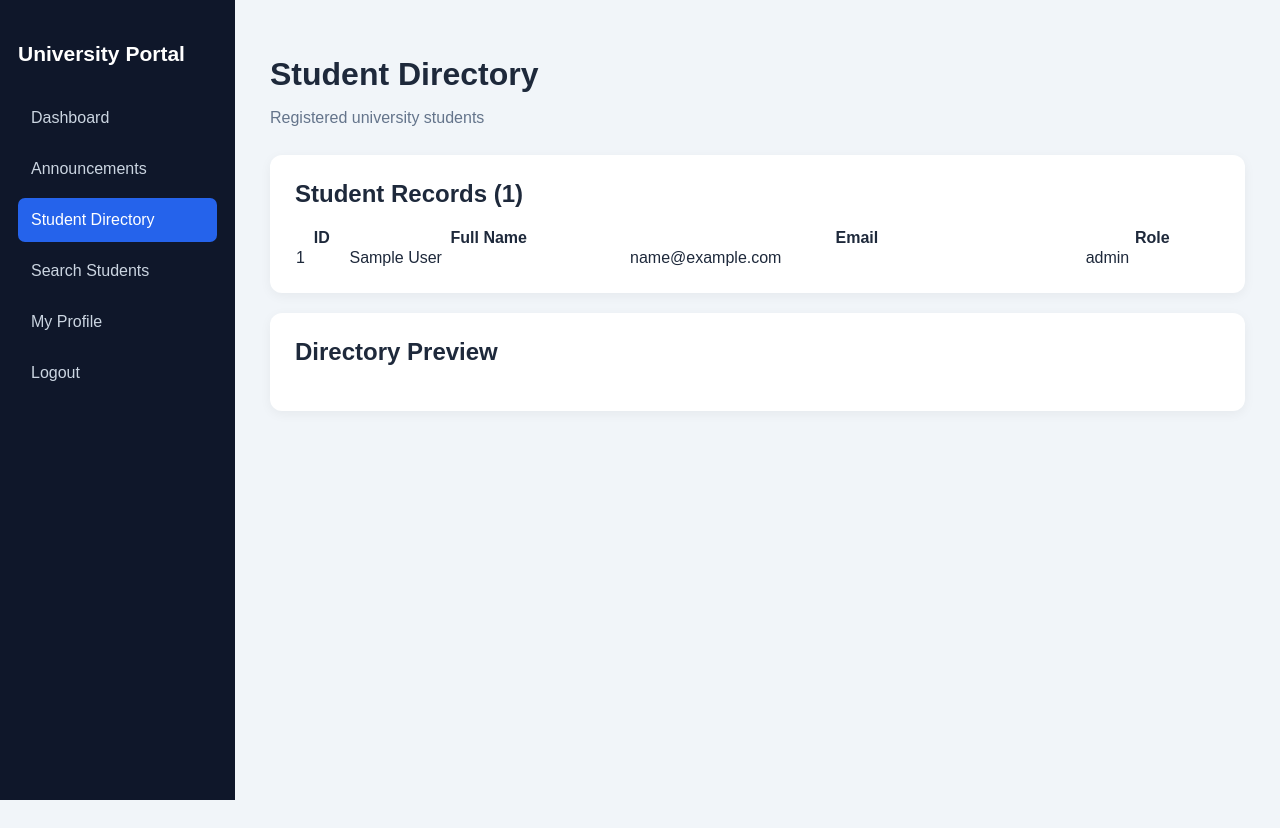
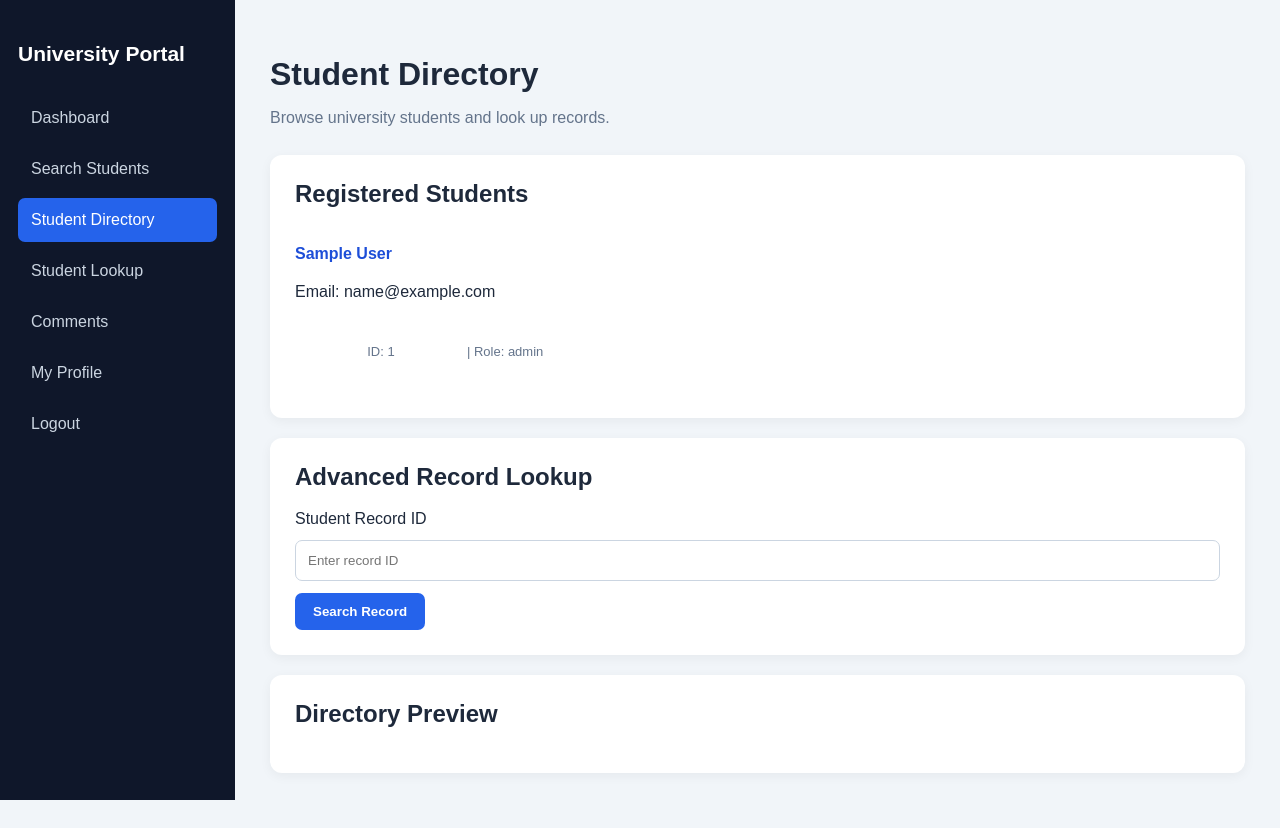
Before and after one commit to ammarahmed6176/IS_WebSecurity_Project, a PHP site: page /directory.php in a window 1280 px wide. Before the commit the page ends 800 px from the top, so only its background shows below. Run offline with PHP 8.4, Linux system fonts and the light colour scheme; the visitor is signed in with stand-in values (Sample User, id 1); tables that the repository leaves empty or names only in its code hold one stand-in row (values such as "Sample post"); a stand-in replaces the project's code that opens the database connection.

Commit message:
Implement advanced SQL injection and security evidence

```diff
--- a/safe/directory.php
+++ b/safe/directory.php
@@ -1,4 +1,6 @@
+
 <?php
+session_name('SAFE_PORTAL');
 session_start();
 
 if (!isset($_SESSION['user_id'])) {
@@ -9,23 +11,55 @@ if (!isset($_SESSION['user_id'])) {
 require_once __DIR__ . '/../config.php';
 
 function e($value) {
-    return htmlspecialchars((string)$value, ENT_QUOTES, 'UTF-8');
+    return htmlspecialchars(
+        (string)$value,
+        ENT_QUOTES,
+        'UTF-8'
+    );
 }
 
-$stmt = $pdo->query(
+// Display student directory
+$directoryStmt = $pdo->query(
     "SELECT id, full_name, email, role
      FROM users
-     ORDER BY full_name ASC"
+     ORDER BY id ASC"
 );
 
-$students = $stmt->fetchAll();
+$students = $directoryStmt->fetchAll();
+
+// Secure record lookup
+$recordId = trim($_GET['record_id'] ?? '');
+$lookupResults = [];
+$error = '';
+
+if ($recordId !== '') {
+    $id = filter_var(
+        $recordId,
+        FILTER_VALIDATE_INT,
+        ['options' => ['min_range' => 1]]
+    );
+
+    if ($id === false) {
+        $error = 'Please enter a valid positive record ID.';
+    } else {
+        // Secure: prepared statement
+        $stmt = $pdo->prepare(
+            "SELECT id, full_name, email, role
+             FROM users
+             WHERE id = ?"
+        );
+
+        $stmt->execute([$id]);
+        $lookupResults = $stmt->fetchAll();
+    }
+}
 ?>
 <!DOCTYPE html>
 <html lang="en">
 <head>
     <meta charset="UTF-8">
     <meta name="viewport" content="width=device-width, initial-scale=1">
-    <title>Student Directory</title>
+    <title>Student Directory - Safe</title>
     <link rel="stylesheet" href="assets/css/style.css">
 </head>
 <body>
@@ -33,49 +67,82 @@ $students = $stmt->fetchAll();
 <nav class="sidebar">
     <h2>University Portal</h2>
     <a href="dashboard.php">Dashboard</a>
-    <a href="announcements.php">Announcements</a>
+    <a href="search.php">Search Students</a>
     <a href="directory.php" class="active">Student Directory</a>
-    <a href="search.php">Search Students</a>
+    <a href="lookup.php">Student Lookup</a>
+    <a href="comments.php">Comments</a>
     <a href="profile.php">My Profile</a>
     <a href="logout.php">Logout</a>
 </nav>
 
 <main>
     <h1 class="page-title">Student Directory</h1>
-    <p class="subtitle">Registered university students</p>
+    <p class="subtitle">
+        Browse university students and look up records.
+    </p>
 
     <div class="card">
-        <h2>Student Records (<?= count($students) ?>)</h2>
+        <h2>Registered Students</h2>
 
-        <div style="overflow-x:auto">
-            <table style="width:100%;border-collapse:collapse">
-                <thead>
-                    <tr>
-                        <th>ID</th>
-                        <th>Full Name</th>
-                        <th>Email</th>
-                        <th>Role</th>
-                    </tr>
-                </thead>
-                <tbody>
-                <?php foreach ($students as $student): ?>
-                    <tr>
-                        <td><?= (int)$student['id'] ?></td>
-                        <td><?= e($student['full_name']) ?></td>
-                        <td><?= e($student['email']) ?></td>
-                        <td><?= e($student['role']) ?></td>
-                    </tr>
-                <?php endforeach; ?>
+        <?php foreach ($students as $student): ?>
+            <div class="comment">
+                <strong><?= e($student['full_name']) ?></strong>
+                <p>Email: <?= e($student['email']) ?></p>
+                <p class="meta">
+                    ID: <?= (int)$student['id'] ?>
+                    | Role: <?= e($student['role']) ?>
+                </p>
+            </div>
+        <?php endforeach; ?>
+    </div>
 
-                <?php if (!$students): ?>
-                    <tr>
-                        <td colspan="4">No students found.</td>
-                    </tr>
-                <?php endif; ?>
-                </tbody>
-            </table>
+    <div class="card">
+        <h2>Advanced Record Lookup</h2>
+
+        <form method="GET" action="directory.php">
+            <label for="record_id">Student Record ID</label>
+
+            <input
+                type="text"
+                id="record_id"
+                name="record_id"
+                value="<?= e($recordId) ?>"
+                placeholder="Enter record ID"
+                style="display:block;width:100%;padding:12px;margin:12px 0;border:1px solid #cbd5e1;border-radius:7px"
+            >
+
+            <button class="btn" type="submit">
+                Search Record
+            </button>
+        </form>
+    </div>
+
+    <?php if ($error): ?>
+        <div class="alert alert-error">
+            <?= e($error) ?>
         </div>
-    </div>
+    <?php elseif ($recordId !== ''): ?>
+        <div class="card">
+            <h2>Lookup Results</h2>
+
+            <p class="meta">
+                <?= count($lookupResults) ?> record(s) returned.
+            </p>
+
+            <?php foreach ($lookupResults as $row): ?>
+                <div class="comment">
+                    <p>ID: <?= e($row['id']) ?></p>
+                    <p>Name: <?= e($row['full_name']) ?></p>
+                    <p>Email: <?= e($row['email']) ?></p>
+                    <p>Role: <?= e($row['role']) ?></p>
+                </div>
+            <?php endforeach; ?>
+
+            <?php if (!$lookupResults): ?>
+                <p>No matching record found.</p>
+            <?php endif; ?>
+        </div>
+    <?php endif; ?>
 
     <div class="card">
         <h2>Directory Preview</h2>
@@ -88,6 +155,7 @@ $students = $stmt->fetchAll();
     const preview = params.get('preview');
 
     if (preview !== null) {
+        // Safe: display user-controlled input as plain text.
         document.getElementById('directory-preview').textContent = preview;
     }
 </script>
```
Also changed, not shown: vulnerable/directory.php (added, +162 -0 lines).
